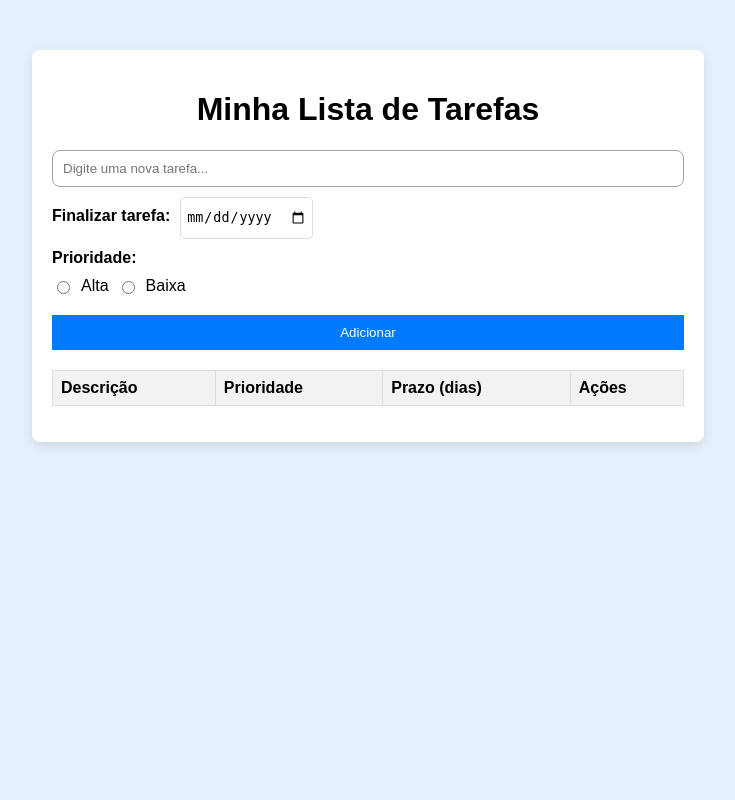
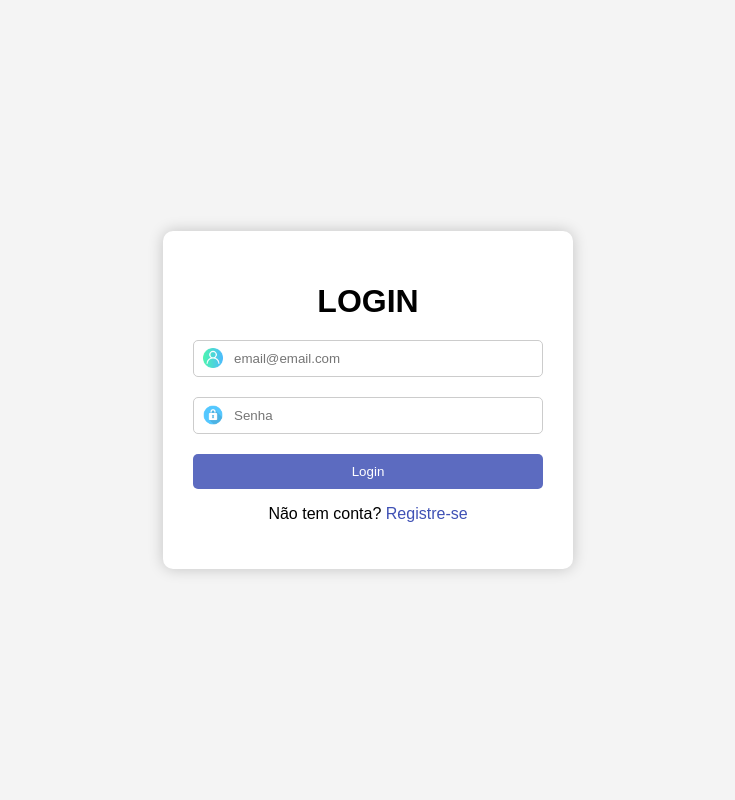
Before and after one commit to Marconi-Jose/Lista-de-Tarefas, a PHP site: page / in a window 1280 px wide. Shown: the whole page, without its empty margins (272-1007 px from the left). Run offline with PHP 8.4, Linux system fonts and the light colour scheme; data that the repository does not hold is empty.

Commit message:
atualização geral

```diff
--- a/conexao.php
+++ b/conexao.php
@@ -12,6 +12,6 @@ try {
     $pdo->setAttribute(PDO::ATTR_ERRMODE, PDO::ERRMODE_EXCEPTION);
 } catch (PDOException $e) {
 
-    die("Erro na conexão do banco de dados: " . $e->getMessage());
+    die("Erro na conexão: " . $e->getMessage());
 }
 ?>
--- a/index.php
+++ b/index.php
@@ -1,116 +1,79 @@
 <?php
+session_start();
+require_once 'conexao.php';
 
-require_once 'conexao.php';
-date_default_timezone_set('America/Sao_Paulo');
-
-if (isset($_POST['descricao'])) {
-    $descricao = $_POST['descricao'];
-    $prioridade = $_POST['prioridade'] ?? 'baixa';
-    $data_inicial = date('Y-m-d');
-    $data_final = $_POST['data_final'];
-
-
-   if (!empty($descricao)) {
-         $sql = "INSERT INTO tarefas (descricao, prioridade, data_inicial, data_final)
-                VALUES (:descricao, :prioridade, :data_inicial, :data_final)";
-        $stmt = $pdo->prepare($sql);
-        $stmt->execute([
-            'descricao' => $descricao,
-            'prioridade' => $prioridade,
-            'data_inicial' => $data_inicial,
-            'data_final' => $data_final
-        ]);
-    }
-}
-
-if (isset($_GET['concluir'])) {
-    $id = $_GET['concluir'];
-    $sql = "UPDATE tarefas SET concluida = 1 WHERE id = :id";
-        $stmt = $pdo->prepare($sql);
-        $stmt->execute(['id' => $id]);
-    header('Location: index.php');
-    exit();
+if (isset($_SESSION['id_usuario'])) {
+    header("Location: tarefas.php");
+    exit;
 }
 
 
-if (isset($_GET['excluir'])) {
-    $id = $_GET['excluir'];
-    $sql = "DELETE FROM tarefas WHERE id = :id";
-    $stmt = $pdo->prepare($sql);
-    $stmt->execute(['id' => $id]);
-    header('Location: index.php');
-    exit();
+if (isset($_POST['email']) && isset($_POST['senha'])){
+    $email = $_POST['email'];
+    $senha = $_POST['senha'];
+
+
+    $sql = "SELECT * FROM usuarios WHERE email = :email and senha = :senha";
+    $stmt = $pdo ->prepare($sql);
+    $stmt -> execute ([
+        'email' => $email,
+        'senha' => $senha
+    ]);
+    $usuario = $stmt->fetch();
+
+    if($usuario){
+        $_SESSION['id_usuario'] = $usuario['id'];
+        $_SESSION['nome'] = $usuario['nome'];
+        header("Location: tarefas.php");
+        exit();
+
+    }else{
+         $erro = "Email ou senha incorreto!";
+
+    }
+
 }
 
+?>
 
-$sql = "SELECT *, DATEDIFF(data_final, data_inicial) AS prazo
-        FROM tarefas
-        ORDER BY data_criacao DESC";
-$stmt = $pdo->query($sql);
-$tarefas = $stmt->fetchAll(PDO::FETCH_ASSOC);
 
-?>
+
 <!DOCTYPE html>
 <html lang="pt-BR">
 <head>
     <meta charset="UTF-8">
     <meta name="viewport" content="width=device-width, initial-scale=1.0">
-    <link rel="stylesheet" href="tarefas.css?v=<?php echo time(); ?>">
-    <title>Lista de Tarefas</title>
-
+    <link rel="stylesheet" href="login.css?v=<?php echo time(); ?>">
+    <title>LOGIN</title>
 </head>
 <body>
+    <div class="conteiner">
+        <h1>LOGIN</h1>
+        <div class="form">
+             <?php if (!empty($erro)) echo "<p style='color:red;'>$erro</p>"; ?>
+            <form action="" method="post">
 
-    <div class="container">
-        <h1>Minha Lista de Tarefas</h1>
+                <div class="input">
+                    <img src="usuario.png" class="icon" alt="usuário">
+                    <input type="email" name ="email"  placeholder="email@email.com" required>
+                </div>
 
-        <form action="index.php" method="POST">
-           <input type="text" name="descricao" placeholder="Digite uma nova tarefa..." required>
+                <div class="input">
+                    <img src="cadeado.png" class="icon " alt="senha">
+                    <input type="password" maxlength="12" placeholder="Senha" name= "senha" required>
 
-            <div class="grupo-data">
-                <label><strong>Finalizar tarefa:</strong></label>
-                <input type="date" class="data" name="data_final" required>
-            </div>
+                </div>
 
-            <label class="prioridade" for=""><strong>Prioridade:</strong></label>
-            <div class ="grupo-radio">
-                <input type="radio" name = "prioridade" value ="alta" id = "alta">
-                <label  for="alta">Alta</label>
-                <input type="radio" name = "prioridade" value = "baixa" id = "baixa">
-                <label  for="baixa">Baixa</label>
-            </div>
-            <button type="submit">Adicionar</button>
-        </form>
+                <button type="submit">Login</button>
 
-        <ul>
-           <table>
-    <thead>
-        <tr>
-            <th>Descrição</th>
-            <th>Prioridade</th>
-            <th>Prazo (dias)</th>
-            <th>Ações</th>
-        </tr>
-    </thead>
-    <tbody>
-        <?php foreach ($tarefas as $tarefa): ?>
+                <div class="register-link">
 
-            <tr class="<?php echo $tarefa['concluida'] ? 'concluida' : ''; ?> <?php echo $tarefa['prioridade'] === 'alta' ? 'prioridade-alta' : ''; ?> <?php echo $tarefa['prioridade'] === 'baixa' ? 'prioridade-baixa' : ''; ?>">
-                <td class= "pronto"><?php echo htmlspecialchars(strtoupper($tarefa['descricao'])); ?></td>
-                <td class= "pronto"><?php echo htmlspecialchars(strtoupper($tarefa['prioridade'])); ?></td>
-                <td class= "pronto"><?php echo htmlspecialchars($tarefa['prazo']); ?></td>
-                <td>
-                    <?php if (!$tarefa['concluida']): ?>
-                        <a href="index.php?concluir=<?php echo $tarefa['id']; ?>" class="concluir-btn">Concluir</a>
-                    <?php endif; ?>
-                    <a href="index.php?excluir=<?php echo $tarefa['id']; ?>" class="excluir-btn" onclick="return confirm('Tem certeza?');">Excluir</a>
-                </td>
-            </tr>
-        <?php endforeach; ?>
-    </tbody>
-</table>
-        </ul>
+                     <p>Não tem conta? <a href="registrar.php">Registre-se</a></p>
+
+                </div>
+
+            </form>
+        </div>
     </div>
-
 </body>
 </html>
--- a/login.css
+++ b/login.css
@@ -29,8 +29,9 @@ h1 {
     align-items: center;
 }
 
-.form .input input[type="text"],
-.form .input input[type="password"] {
+.form .input input[type="email"],
+.form .input input[type="password"],
+.form .input input[type="text"] {
     width: 100%;
     padding: 10px 10px 10px 40px;
     box-sizing: border-box;
@@ -76,3 +77,19 @@ button:hover {
 .register-link a:hover {
     text-decoration: underline;
 }
+.data{
+      display: flex;
+      gap: 10px;
+      flex-direction: row;
+      height: 30px;
+      padding: 10px 5px 20px 5px;
+
+
+}
+div.data > label{
+     padding-top: 5px;
+}
+div.data > input[type="date"]{
+    border-radius: 5px;
+    text-align: center;
+}
--- a/login.php
+++ b/login.php
@@ -20,7 +20,7 @@ if (isset($_POST['usuario']) && isset($_POST['senha'])){
     <meta charset="UTF-8">
     <meta name="viewport" content="width=device-width, initial-scale=1.0">
     <link rel="stylesheet" href="login.css?v=<?php echo time(); ?>">
-    <title>Login</title>
+    <title>Document</title>
 </head>
 <body>
     <div class="conteiner">
@@ -35,7 +35,7 @@ if (isset($_POST['usuario']) && isset($_POST['senha'])){
 
                 <div class="input">
                     <img src="cadeado.png" class="icon " alt="senha">
-                    <input type="password" maxlength="20" placeholder="Senha" name= "senha" required>
+                    <input type="password" maxlength="12" placeholder="Senha" name= "senha" required>
                     <input type="checkbox">
 
 
--- a/tarefas.css
+++ b/tarefas.css
@@ -1,11 +1,60 @@
 
         body {
-
+            margin: 0px;
             font-family: sans-serif;
             background-color: #e6f0fa;
 
 
         }
+        header {
+            padding: 15px 30px;
+            background: linear-gradient(to right, rgb(99, 109, 254), rgb(169, 220, 250));
+            color: white;
+            display: flex;
+            justify-content: flex-end;
+            align-items: center;
+            position: sticky;
+            top: 0;
+            box-shadow: 0 0 15px rgba(0, 0, 0, 0.5);
+            z-index: 1000;
+        }
+
+        header p {
+            margin: 0;
+            font-size: 16px;
+            font-weight: 500;
+        }
+
+        header p a {
+            color: white;
+            text-decoration: none;
+            padding-left: 15px;
+            font-weight: 600;
+            background-color: rgba(0, 0, 0, 0.2);
+            border-radius: 5px;
+            padding: 5px 10px;
+            transition: background 0.3s;
+        }
+
+        header p a:hover {
+            background-color: rgba(0, 0, 0, 0.4);
+        }
+
+        @media (max-width: 768px) {
+            header {
+                flex-direction: column;
+                gap: 10px;
+                text-align: center;
+                padding: 10px 15px;
+            }
+
+            header p a {
+                padding-left: 0;
+                display: inline-block;
+                margin-top: 5px;
+            }
+        }
+
         .container {
             width: 50%;
             margin: 50px auto;
@@ -78,11 +127,6 @@
             gap: 8px;
         }
 
-        form input[type=number]::-webkit-inner-spin-button,
-        form input[type=number]::-webkit-outer-spin-button {
-            -webkit-appearance: none;
-            margin: 0;
-        }
         table {
             width: 100%;
             border-collapse: collapse;
```
Also changed, not shown: logout.php (added, +9 -0 lines), registrar.php (+53 -16 lines), tarefas.php (added, +139 -0 lines), tarefas_db (1).sql (added, +119 -0 lines), cadeado.png (added).
